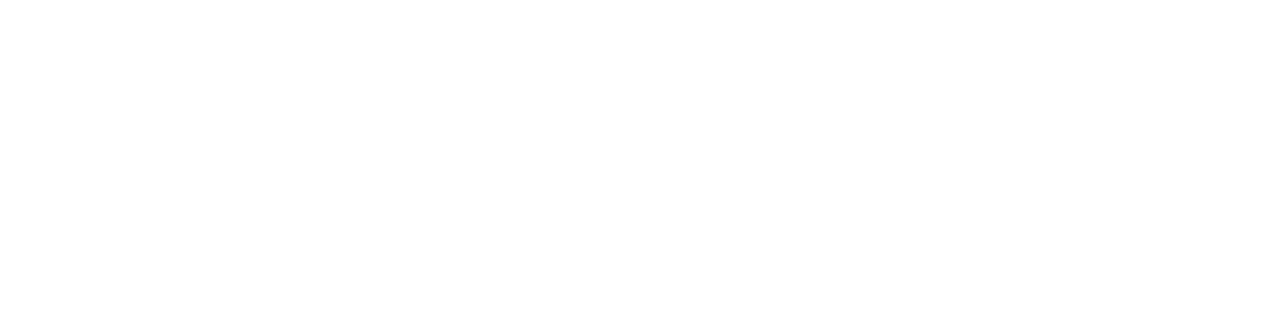
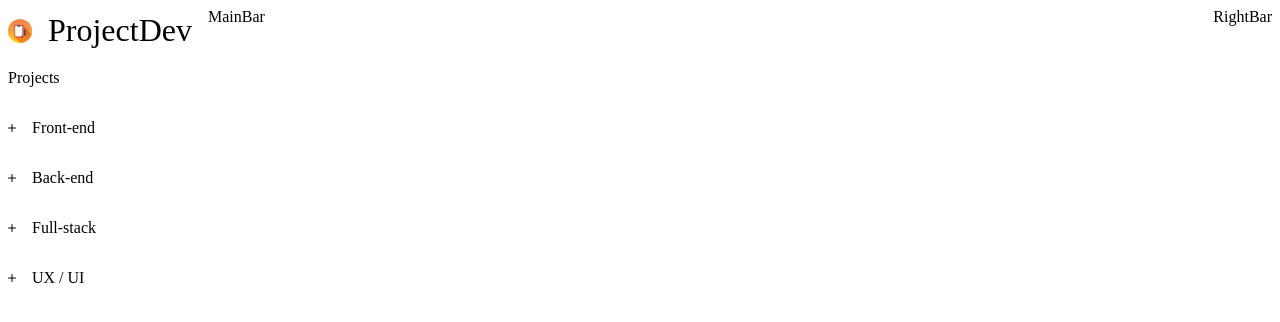
Before and after one commit to Staxar/projdev, a Next.js app: page / in a window 1280 px wide. Shown: the top 322 px of the page. Built offline with nearby package versions, Linux system fonts and the light colour scheme.

Commit message:
Add layout

```diff
--- /dev/null
+++ b/components/Layout/LeftBar/index.tsx
@@ -0,0 +1,13 @@
+import { GridItem, Box } from "@chakra-ui/react";
+import Projects from "./projects";
+import SiteLogo from "./sitelogo";
+export default function LeftBar() {
+  return (
+    <GridItem>
+      <Box>
+        <SiteLogo />
+        <Projects />
+      </Box>
+    </GridItem>
+  );
+}
--- /dev/null
+++ b/components/Layout/LeftBar/projects.tsx
@@ -0,0 +1,34 @@
+import { Flex, Text, Center, Icon } from "@chakra-ui/react";
+import { AddIcon } from "@chakra-ui/icons";
+
+export default function Projects() {
+  return (
+    <Flex color={"black"} flexDirection={"column"}>
+      <Text>Projects</Text>
+      <Flex flexDirection={"row"}>
+        <Center gap={"1rem"}>
+          <Icon as={AddIcon} w={8} h={8} />
+          <Text>Front-end</Text>
+        </Center>
+      </Flex>
+      <Flex flexDirection={"row"}>
+        <Center gap={"1rem"}>
+          <Icon as={AddIcon} w={8} h={8} />
+          <Text>Back-end</Text>
+        </Center>
+      </Flex>
+      <Flex flexDirection={"row"}>
+        <Center gap={"1rem"}>
+          <Icon as={AddIcon} w={8} h={8} />
+          <Text>Full-stack</Text>
+        </Center>
+      </Flex>
+      <Flex flexDirection={"row"}>
+        <Center gap={"1rem"}>
+          <Icon as={AddIcon} w={8} h={8} />
+          <Text>UX / UI</Text>
+        </Center>
+      </Flex>
+    </Flex>
+  );
+}
--- /dev/null
+++ b/components/Layout/LeftBar/sitelogo.tsx
@@ -0,0 +1,13 @@
+import { Flex, Center, Text } from "@chakra-ui/react";
+import Image from "next/image";
+import logo from "../../../assets/images/logo.webp";
+export default function SiteLogo() {
+  return (
+    <Flex color={"black"} h={45}>
+      <Center gap={"1rem"}>
+        <Image src={logo} alt={"logo"} width={24} height={24} />
+        <Text fontSize={32}>ProjectDev</Text>
+      </Center>
+    </Flex>
+  );
+}
--- /dev/null
+++ b/components/Layout/MainBar/index.tsx
@@ -0,0 +1,4 @@
+import { GridItem } from "@chakra-ui/react";
+export default function MainBar({ children }: any) {
+  return <GridItem>MainBar</GridItem>;
+}
--- /dev/null
+++ b/components/Layout/RightBar/index.tsx
@@ -0,0 +1,4 @@
+import { GridItem } from "@chakra-ui/react";
+export default function RightBar() {
+  return <GridItem>RightBar</GridItem>;
+}
--- /dev/null
+++ b/components/Layout/layout.tsx
@@ -0,0 +1,28 @@
+import { Grid, Container } from "@chakra-ui/react";
+import Head from "next/head";
+import LeftBar from "./LeftBar";
+import MainBar from "./MainBar";
+import RightBar from "./RightBar";
+
+function Layout({ children }: any) {
+  return (
+    <>
+      <Head>
+        <title>ProjectsHub</title>
+        <meta name="description" content="Created by MD" />
+        <link rel="icon" href="/favicon.ico" />
+      </Head>
+      <main>
+        <Container>
+          <Grid templateColumns={"auto 1fr auto"} gap={"1rem"}>
+            <LeftBar />
+            <MainBar>{children}</MainBar>
+            <RightBar />
+          </Grid>
+        </Container>
+      </main>
+    </>
+  );
+}
+
+export default Layout;
--- a/package.json
+++ b/package.json
@@ -9,6 +9,7 @@
     "lint": "next lint"
   },
   "dependencies": {
+    "@chakra-ui/icons": "^2.0.11",
     "@chakra-ui/react": "^2.3.6",
     "@emotion/react": "^11",
     "@emotion/styled": "^11",
--- a/pages/_app.tsx
+++ b/pages/_app.tsx
@@ -1,13 +1,23 @@
-import "../styles/globals.css";
+import type { ReactElement, ReactNode } from "react";
+import type { NextPage } from "next";
 import type { AppProps } from "next/app";
 import { ChakraProvider } from "@chakra-ui/react";
 
-function MyApp({ Component, pageProps }: AppProps) {
-  return (
+export type NextPageWithLayout<P = {}, IP = P> = NextPage<P, IP> & {
+  getLayout?: (page: ReactElement) => ReactNode;
+};
+
+type AppPropsWithLayout = AppProps & {
+  Component: NextPageWithLayout;
+};
+
+export default function MyApp({ Component, pageProps }: AppPropsWithLayout) {
+  // Use the layout defined at the page level, if available
+  const getLayout = Component.getLayout ?? ((page) => page);
+
+  return getLayout(
     <ChakraProvider>
       <Component {...pageProps} />
     </ChakraProvider>
   );
 }
-
-export default MyApp;
--- a/pages/index.tsx
+++ b/pages/index.tsx
@@ -1,20 +1,14 @@
-import type { NextPage } from "next";
 import Head from "next/head";
+import type { ReactElement } from "react";
+import Layout from "../components/Layout/layout";
+import type { NextPageWithLayout } from "./_app";
 
-const Home: NextPage = () => {
-  return (
-    <div className="container">
-      <Head>
-        <title>Create Next App</title>
-        <meta name="description" content="Generated by create next app" />
-        <link rel="icon" href="/favicon.ico" />
-      </Head>
-
-      <main>
-        <div className=""></div>
-      </main>
-    </div>
-  );
+const Page: NextPageWithLayout = () => {
+  return <></>;
 };
 
-export default Home;
+Page.getLayout = function getLayout(page: ReactElement) {
+  return <Layout>{page}</Layout>;
+};
+
+export default Page;
```
Also changed, not shown: assets/images/logo.webp (added), 1 other file (tests, documents, lock files or other folders).
